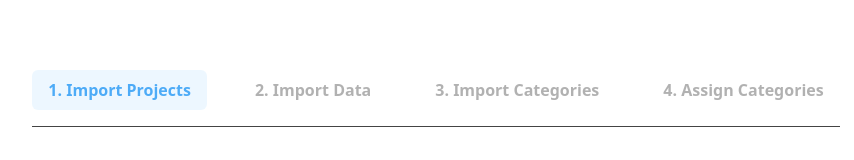
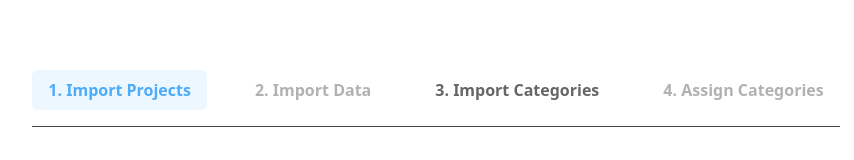
Before and after one commit to Learning-Dashboard/LD_admintool_frontend, a React (Vite) app: page / in a window 1280 px wide. Shown: the part 358-518 px from the top of the page, without its empty margins (204-1058 px from the left). Built offline with nearby package versions, Linux system fonts and the light colour scheme; no server answers.

Commit message:
fix: fixed navigation bug with "Back" button

```diff
--- a/src/components/Wizard/Wizard.jsx
+++ b/src/components/Wizard/Wizard.jsx
@@ -46,8 +46,8 @@ const Wizard = () => {
     const canNavigateToStep = (stepNum) => {
         if (stepNum === 1) return true;
         if (stepNum === 2) return hasProjects;
-        if (stepNum === 3) return hasProjects;
-        if (stepNum === 4) return hasProjects && hasData && hasCategories;
+        if (stepNum === 3) return true;
+        if (stepNum === 4) return hasProjects && hasData;
         return false;
     };
 
@@ -58,14 +58,12 @@ const Wizard = () => {
             const status = await getWizardStatus();
             const projectsExist = status.hasProjects;
             const dataExists = status.hasData;
-            const catsExist = status.hasMetricsCategories && status.hasFactorsCategories && status.hasStrategicIndicatorCategories;
 
-            if (stepNum === 2 || stepNum === 3) {
+            if (stepNum === 2) {
                 if (!projectsExist) alert('Please import projects first.');
             } else if (stepNum === 4) {
-                if (!catsExist) alert('Please import categories (Step 3) first.');
-                else if (!projectsExist) alert('Please import projects first.');
-                else alert('Please import data (Step 2) first.');
+                if (!projectsExist) alert('Please import projects first.');
+                else if (!dataExists) alert('Please import data (Step 2) first.');
             }
         }
         checkPrerequisites();
@@ -107,7 +105,8 @@ const Wizard = () => {
                 {currentStep === 2 && (
                     <div className="wizard-step">
                         <ImportData
-                            onNextStep={() => handleStepClick(3)}
+                            onNext={() => handleStepClick(3)}
+                            onBack={() => handleStepClick(1)}
                             onRefreshStatus={checkPrerequisites}
                             onCompleted={() => markStepAsCompleted(2)}
                         />
@@ -117,6 +116,7 @@ const Wizard = () => {
                     <div className="wizard-step">
                         <WizardImportCategories
                             onNext={() => handleStepClick(4)}
+                            onBack={() => handleStepClick(2)}
                             onRefreshStatus={checkPrerequisites}
                             onCompleted={() => markStepAsCompleted(3)}
                         />
```
